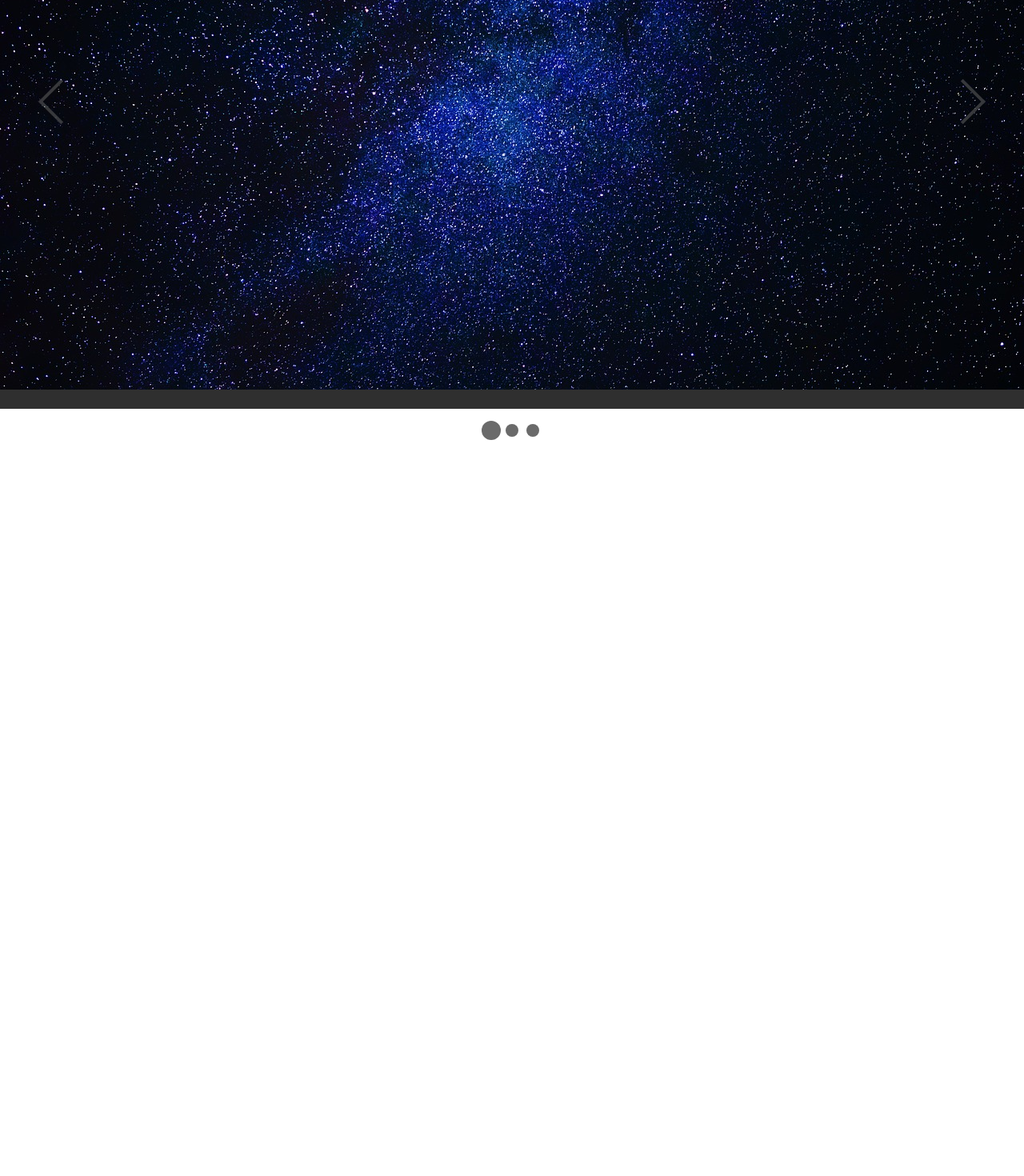
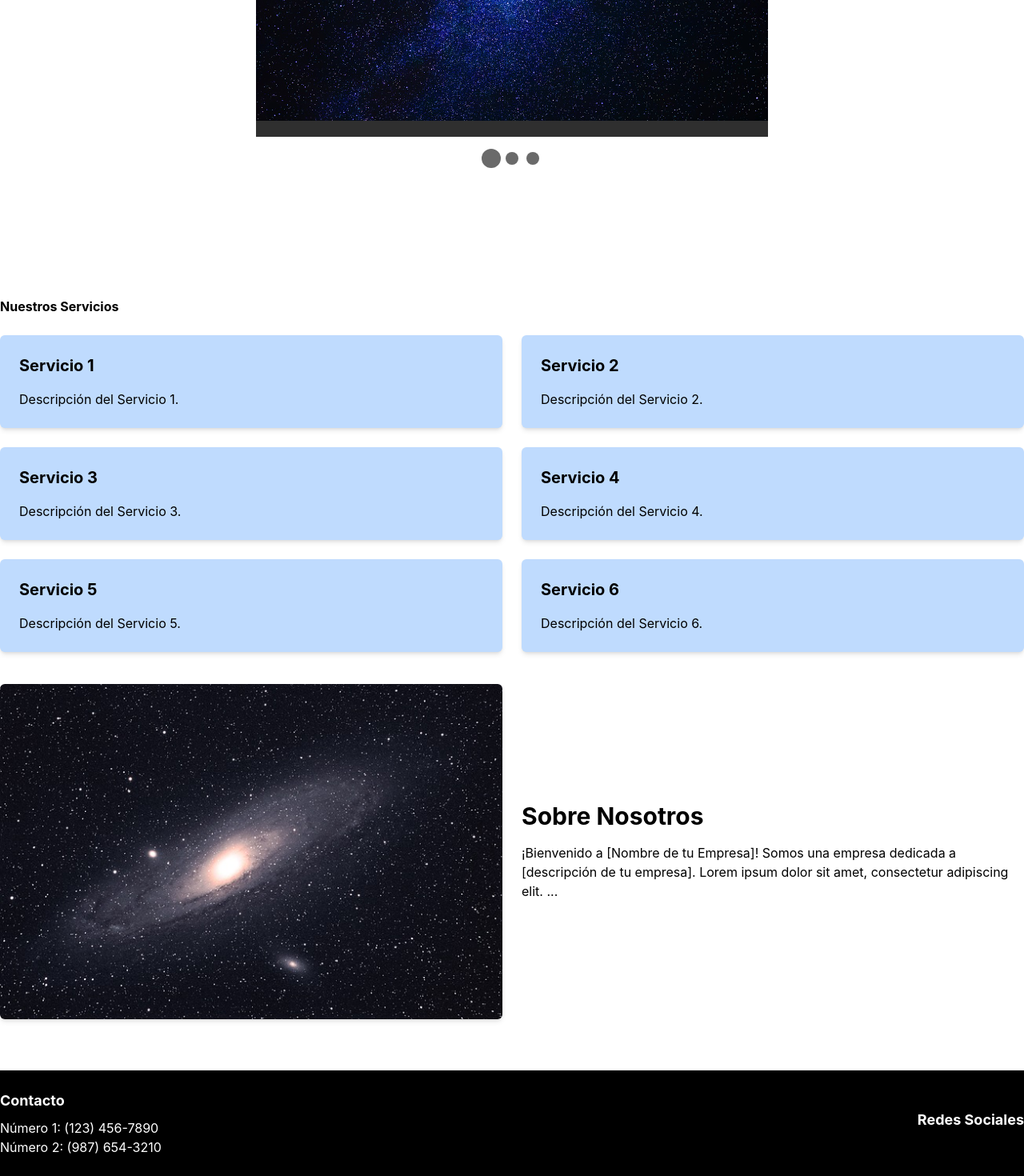
Before and after one commit to felipevergara19/SiempreLimpioWebPage, a React (Create React App) app in the folder Front/siemprelimpiofront/: page / in a window 1280 px wide. Shown: the part 329-1799 px from the top of the page at 80% size. Before the commit the page ends 880 px from the top, so only its background shows below. Built offline with nearby package versions, Linux system fonts and the light colour scheme.

Commit message:
Pagina basica construida

```diff
--- a/Front/siemprelimpiofront/src/App.js
+++ b/Front/siemprelimpiofront/src/App.js
@@ -1,10 +1,9 @@
 import React from "react";
 import Header from "./components/Header";
 import Slide from "./components/Slide"
-// import About from "./components/About.js";
-// import Services from "./components/Services";
-// import Contact from "./components/Contact";
-// import Footer from "./components/Footer";
+import About from "./components/About.js";
+import Services from "./components/Services";
+import Footer from "./components/Footer";
 import "./App.css";
 
 function App() {
@@ -12,10 +11,9 @@ function App() {
     <div>
       <Header />
       <Slide />
-      {/* <About />
       <Services />
-      <Contact />
-      <Footer /> */}
+      <About />
+      <Footer />
     </div>
   );
 }
--- a/Front/siemprelimpiofront/src/components/About.js
+++ b/Front/siemprelimpiofront/src/components/About.js
@@ -0,0 +1,27 @@
+
+import React from 'react';
+import Image4 from "../Images/Imagen4.jpg";
+
+
+const About = () => {
+  return (
+    <div className="container mx-auto mt-10 mb-16 flex flex-col md:flex-row items-center">
+      {/* Imagen */}
+      <div className="md:w-1/2 mb-6 md:mb-0">
+        <img src={Image4} alt="About" className="w-full h-auto rounded-md shadow-md" />
+      </div>
+
+      {/* Texto */}
+      <div className="md:w-1/2 md:ml-6">
+        <h2 className="text-3xl font-bold mb-4">Sobre Nosotros</h2>
+        <p>
+          ¡Bienvenido a [Nombre de tu Empresa]! Somos una empresa dedicada a [descripción de tu empresa].
+          Lorem ipsum dolor sit amet, consectetur adipiscing elit. ...
+        </p>
+        {/* Agrega más texto según sea necesario */}
+      </div>
+    </div>
+  );
+};
+
+export default About;
--- a/Front/siemprelimpiofront/src/components/Footer.js
+++ b/Front/siemprelimpiofront/src/components/Footer.js
@@ -0,0 +1,35 @@
+import React from 'react';
+
+const Footer = () => {
+  return (
+    <footer className="bg-black text-white py-6">
+      <div className="container mx-auto flex flex-col md:flex-row justify-between items-center">
+        {/* Columna de números de contacto */}
+        <div className="mb-4 md:mb-0">
+          <h3 className="text-lg font-bold mb-2">Contacto</h3>
+          <p>Número 1: (123) 456-7890</p>
+          <p>Número 2: (987) 654-3210</p>
+        </div>
+
+        {/* Columna de redes sociales */}
+        <div>
+          <h3 className="text-lg font-bold mb-2">Redes Sociales</h3>
+          <div className="flex space-x-4">
+            <a href="https://www.facebook.com/" target="_blank" rel="noopener noreferrer">
+              <i className="fab fa-facebook"></i>
+            </a>
+            <a href="https://www.twitter.com/" target="_blank" rel="noopener noreferrer">
+              <i className="fab fa-twitter"></i>
+            </a>
+            <a href="https://www.instagram.com/" target="_blank" rel="noopener noreferrer">
+              <i className="fab fa-instagram"></i>
+            </a>
+            {/* Agrega más redes sociales según sea necesario */}
+          </div>
+        </div>
+      </div>
+    </footer>
+  );
+};
+
+export default Footer;
--- a/Front/siemprelimpiofront/src/components/Header.js
+++ b/Front/siemprelimpiofront/src/components/Header.js
@@ -2,7 +2,7 @@ import React from 'react';
 
 const Header = () => {
   return (
-    <header className="bg-gray-800 p-4">
+    <header className="fixed top-0 w-full z-10 bg-gray-800 text-white py-4">
       <nav className="container mx-auto">
         <ul className="flex space-x-4 text-white">
           <li><a href="#about" className="hover:text-gray-300">About</a></li>
--- a/Front/siemprelimpiofront/src/components/Services.js
+++ b/Front/siemprelimpiofront/src/components/Services.js
@@ -0,0 +1,48 @@
+import React from 'react';
+
+const Services = () => {
+  return (
+    <div className="container mx-auto mt-0">
+      <h2 className="text-3x1 font-bold mb-6">Nuestros Servicios</h2>
+      <div className="grid grid-cols-3 md:grid-cols-2 gap-6">
+        {/* Servicio 1 */}
+        <div className="bg-blue-200 p-6 rounded-md shadow-md">
+          <h3 className="text-xl font-bold mb-4">Servicio 1</h3>
+          <p>Descripción del Servicio 1.</p>
+        </div>
+
+        {/* Servicio 2 */}
+        <div className="bg-blue-200 p-6 rounded-md shadow-md">
+          <h3 className="text-xl font-bold mb-4">Servicio 2</h3>
+          <p>Descripción del Servicio 2.</p>
+        </div>
+
+        {/* Servicio 3 */}
+        <div className="bg-blue-200  p-6 rounded-md shadow-md">
+          <h3 className="text-xl font-bold mb-4">Servicio 3</h3>
+          <p>Descripción del Servicio 3.</p>
+        </div>
+
+        {/* Servicio 4 */}
+        <div className="bg-blue-200  p-6 rounded-md shadow-md">
+          <h3 className="text-xl font-bold mb-4">Servicio 4</h3>
+          <p>Descripción del Servicio 4.</p>
+        </div>
+
+        {/* Servicio 5 */}
+        <div className="bg-blue-200  p-6 rounded-md shadow-md">
+          <h3 className="text-xl font-bold mb-4">Servicio 5</h3>
+          <p>Descripción del Servicio 5.</p>
+        </div>
+
+        {/* Servicio 6 */}
+        <div className="bg-blue-200  p-6 rounded-md shadow-md">
+          <h3 className="text-xl font-bold mb-4">Servicio 6</h3>
+          <p>Descripción del Servicio 6.</p>
+        </div>
+      </div>
+    </div>
+  );
+};
+
+export default Services;
--- a/Front/siemprelimpiofront/src/components/Slide.js
+++ b/Front/siemprelimpiofront/src/components/Slide.js
@@ -7,16 +7,16 @@ import "react-awesome-slider/dist/styles.css";
 
 const Slide = () => {
   return (
-    <div className="flex items-center justify-center h-screen">
-      <AwesomeSlider>
-        <div>
-          <img src={Image1} alt="Slide 1" />
+    <div className="flex items-center justify-center h-screen overflow-hidden mt-[-100px]">
+      <AwesomeSlider className="w-3/6 h-2/4">
+        <div className="relative">
+          <img src={Image1} alt="Slide 1" className="w-full h-full object-cover" />
         </div>
         <div>
-          <img src={Image2} alt="Slide 2" />
+          <img src={Image2} alt="Slide 2" className="w-full  h-full object-cover" />
         </div>
         <div>
-          <img src={Image3} alt="Slide 3" />
+          <img src={Image3} alt="Slide 3" className="w-full  h-full object-cover" />
         </div>
       </AwesomeSlider>
     </div>
```
Also changed, not shown: Front/siemprelimpiofront/src/Images/Imagen2.jpg, Front/siemprelimpiofront/src/Images/Imagen4.jpg (added), Front/siemprelimpiofront/src/components/Contact.js (deleted).
